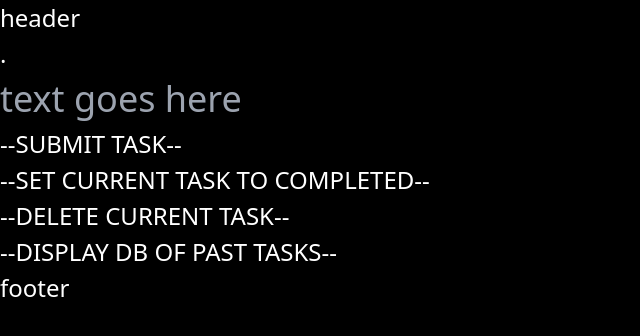
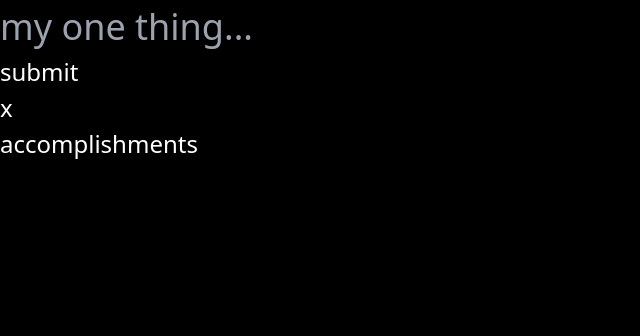
Before and after one commit to hankfontaine/just-one-task-app, a React app: page / in a window 1280 px wide. Shown: the top 336 px of the page, without its empty margins (0-640 px from the left). Built offline with nearby package versions, Linux system fonts and the light colour scheme.

Commit message:
made project more semantic

```diff
--- a/src/components/Footer.jsx
+++ b/src/components/Footer.jsx
@@ -3,6 +3,6 @@ import React, { useState } from 'react';
 
 export default function Footer (props) {
   return (
-    <footer>footer</footer>
+    <footer></footer>
   );
 }
--- a/src/components/FormContainer.jsx
+++ b/src/components/FormContainer.jsx
@@ -6,18 +6,18 @@ import InputContainer from './InputContainer';
 export default function FormContainer (props) {
   return (
     <main>
-      <input aria-label='input' placeholder='text goes here' minLength={1} maxLength ={35} value={props.currentTask} onChange={e => { props.setCurrentTask(e.target.value); }}></input>
+      <input aria-label='input' placeholder='my one thing...' minLength={1} maxLength ={35} value={props.currentTask} onChange={e => { props.setCurrentTask(e.target.value); }}></input>
+    {/* <div>
+    <button onClick={() => props.handleInput()}>--SUBMIT TASK--</button>
+    </div> */}
     <div>
-    <button onClick={() => props.handleInput()}>--SUBMIT TASK--</button>
+    <button onClick={() => props.handleComplete()}>{props.userNotification}</button>
     </div>
     <div>
-    <button onClick={() => props.handleComplete()}>--SET CURRENT TASK TO COMPLETED--</button>
+    <button onClick={() => props.handleDelete()}>x</button>
     </div>
     <div>
-    <button onClick={() => props.handleDelete()}>--DELETE CURRENT TASK--</button>
-    </div>
-    <div>
-    <button onClick={() => props.handleGet()}>--DISPLAY DB OF PAST TASKS--</button>
+    <button onClick={() => props.handleGet()}>accomplishments</button>
     </div>
     </main>
   );
--- a/src/components/Header.jsx
+++ b/src/components/Header.jsx
@@ -5,10 +5,6 @@ import React, { useState } from 'react';
 export default function Header (props) {
   return (
     <header>
-      header
-      <div>
-      {props.userNotification}
-      </div>
-      </header>
+    </header>
   );
 }
--- a/src/components/MainContainer.jsx
+++ b/src/components/MainContainer.jsx
@@ -10,7 +10,7 @@ export default function MainContainer () {
   const [currentTask, setCurrentTask] = useState(localStorage.getItem('currentTask') || '');
   const [currentTaskComplete, setCurrentTaskComplete] = useState(localStorage.getItem('currentTaskComplete') === 'true' || true);
   const [tasksArr, setTasksArr] = useState([]);
-  const [userNotification, setUserNotification] = useState('.');
+  const [userNotification, setUserNotification] = useState('submit');
 
   useEffect(() => {
     localStorage.setItem('currentUser', currentUser);
@@ -33,6 +33,18 @@ export default function MainContainer () {
   };
 
   const handleComplete = () => {
+    if (currentTaskComplete === true && currentTask.replace(/\s/g, '').length) { // check if input is empty string or overwrite
+      console.log('current task: ' + currentTask);
+      setTasksArr('');
+      const reqOptions = {
+        method: 'POST',
+        headers: { 'Content-Type': 'application/json' }
+      };
+      fetch(`api/${currentUser}/${currentTask.replace(' ', '_')}`, reqOptions)
+        .then(setCurrentTaskComplete(false));
+      setUserNotification('✓: ' + currentTask);
+    }
+
     setTasksArr('');
     if (currentTask !== '' && currentTaskComplete === false) {
       const reqOptions = {
@@ -52,7 +64,7 @@ export default function MainContainer () {
         headers: { 'Content-Type': 'application/json' }
       };
       fetch(`api/${currentUser}`, reqOptions).then(setCurrentTaskComplete(true)).then(setCurrentTask(''));
-      setUserNotification('objective deleted');
+      setUserNotification('objective deleted. enter new task');
     }
   };
 
@@ -68,7 +80,7 @@ export default function MainContainer () {
       .then((data) => {
         if (currentTaskComplete === true) setTasksArr(data);
         else setTasksArr(data.slice(0, -1));
-      }).then(setUserNotification('.'));
+      }).then(setUserNotification('submit'));
   };
 
   console.log('current task: ' + currentTask, 'is it complete? ' + currentTaskComplete);
```
